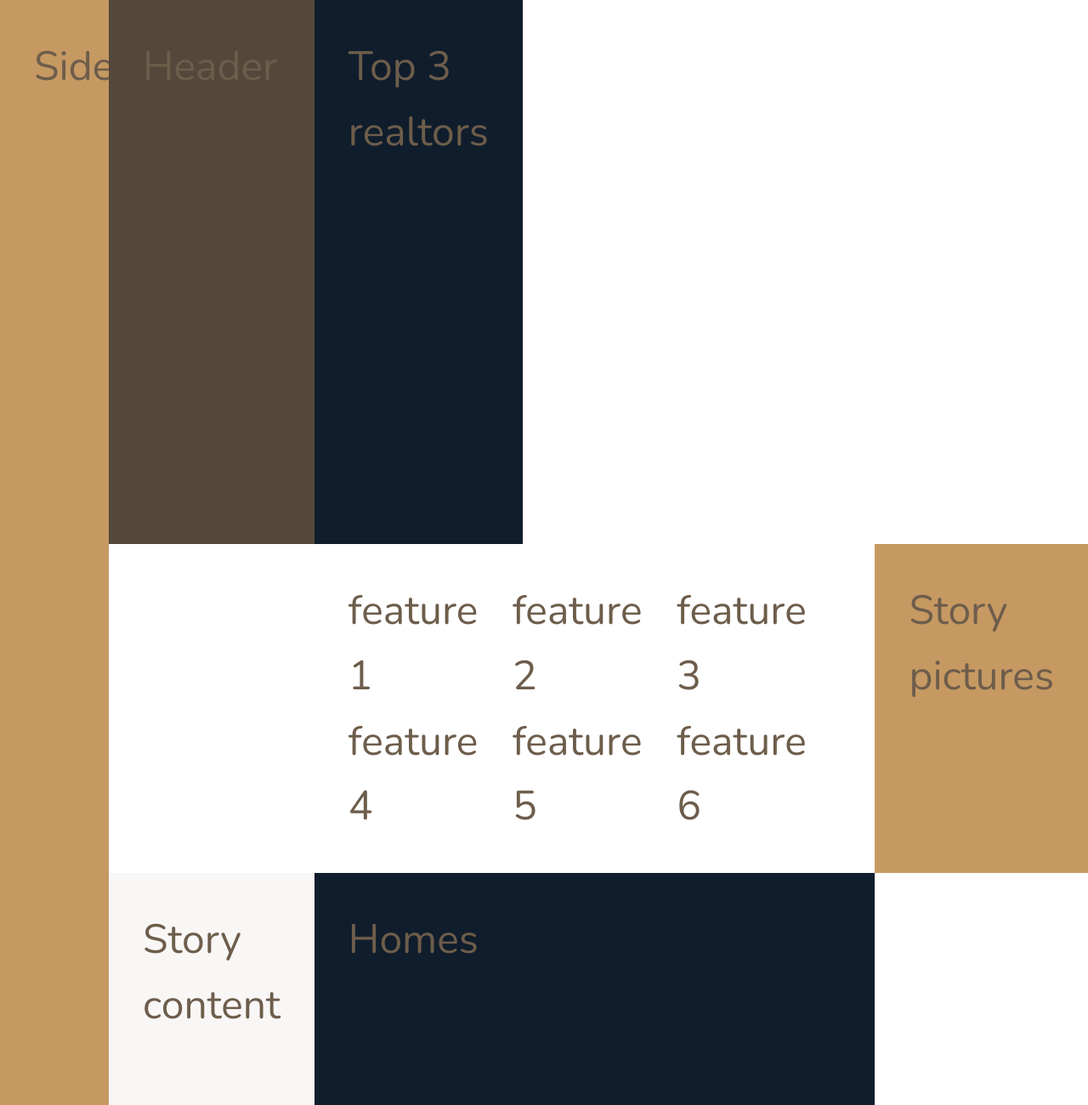
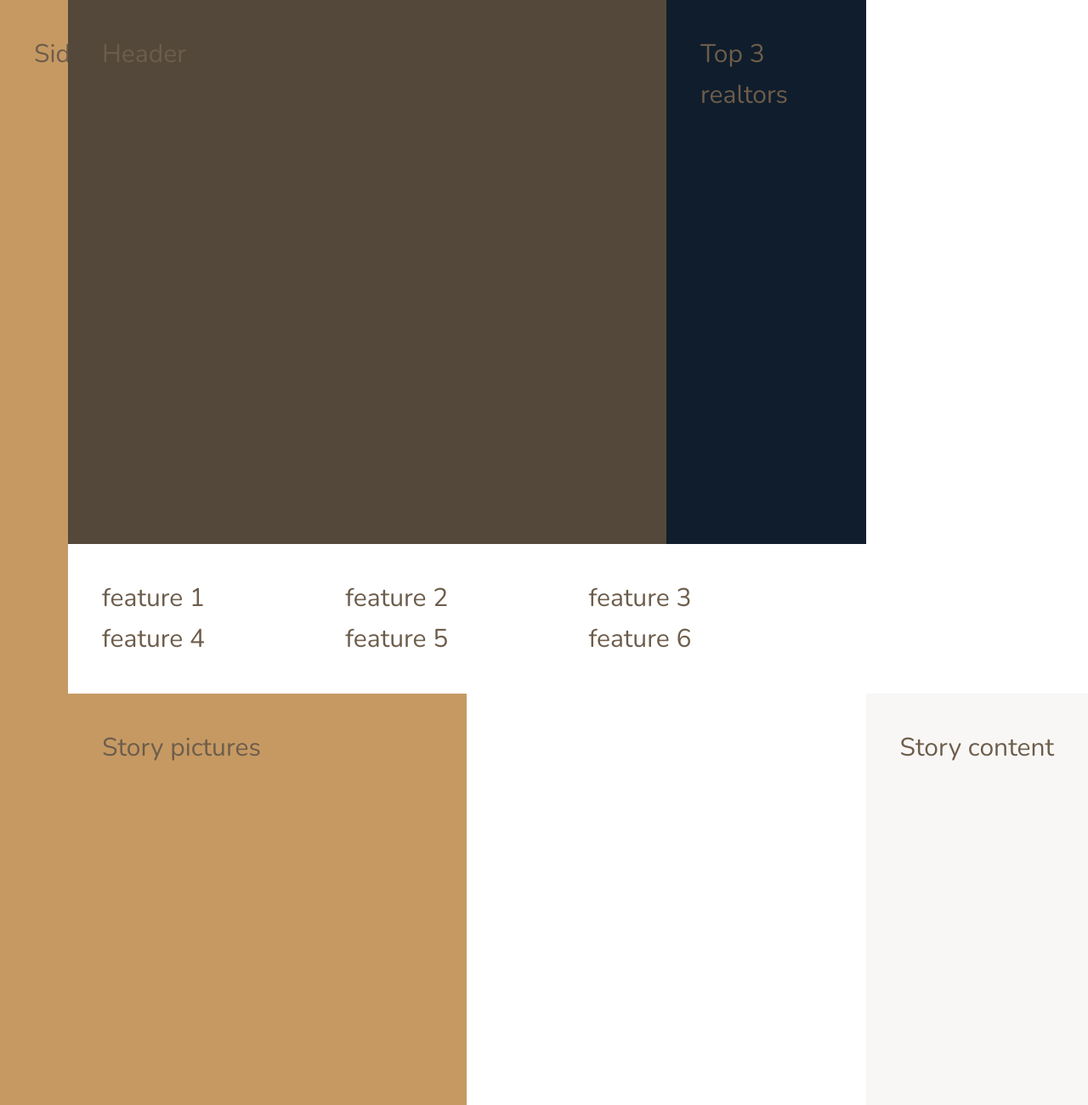
Before and after one commit to davidgq10/NexterWebsite-BaseOnGridLayout, a website: page index.html in a window 1280 px wide. Shown: the top 1300 px of the page at 85% size. Drawn offline with nearby package versions, Linux system fonts and the light colour scheme.

Commit message:
working on grid layout

```diff
--- a/sass/_base.scss
+++ b/sass/_base.scss
@@ -24,7 +24,7 @@ $font-display: 'Josefin Sans', sans-serif;
 
 html {
     box-sizing: border-box;
-    font-size: 62, 5%; // 10px/16px=62.5% This defines what a rem is.
+    font-size: 62.5%; // 10px/16px=62.5% This defines what a rem is.
 }
 
 body {
--- a/sass/_header.scss
+++ b/sass/_header.scss
@@ -1,3 +1,4 @@
-.header{
+.header {
     background-color: $color-grey-dark-1 ;
-    }
+    grid-column: full-start/col-end 6;
+}
--- a/sass/_realtors.scss
+++ b/sass/_realtors.scss
@@ -1,3 +1,4 @@
-.realtors{
+.realtors {
     background-color: $color-secondary;
+    grid-column: col-start 7 / full-end;
 }
--- a/sass/_story.scss
+++ b/sass/_story.scss
@@ -1,9 +1,11 @@
 .story {
     &__pictures {
         background-color: $color-primary;
+        grid-column: full-start / col-end 4;
     }
 
     &__content {
         background-color: $color-grey-light-1;
+        grid-column: full-start 5 / full-end;
     }
 }
```
Also changed, not shown: css/style.css.
